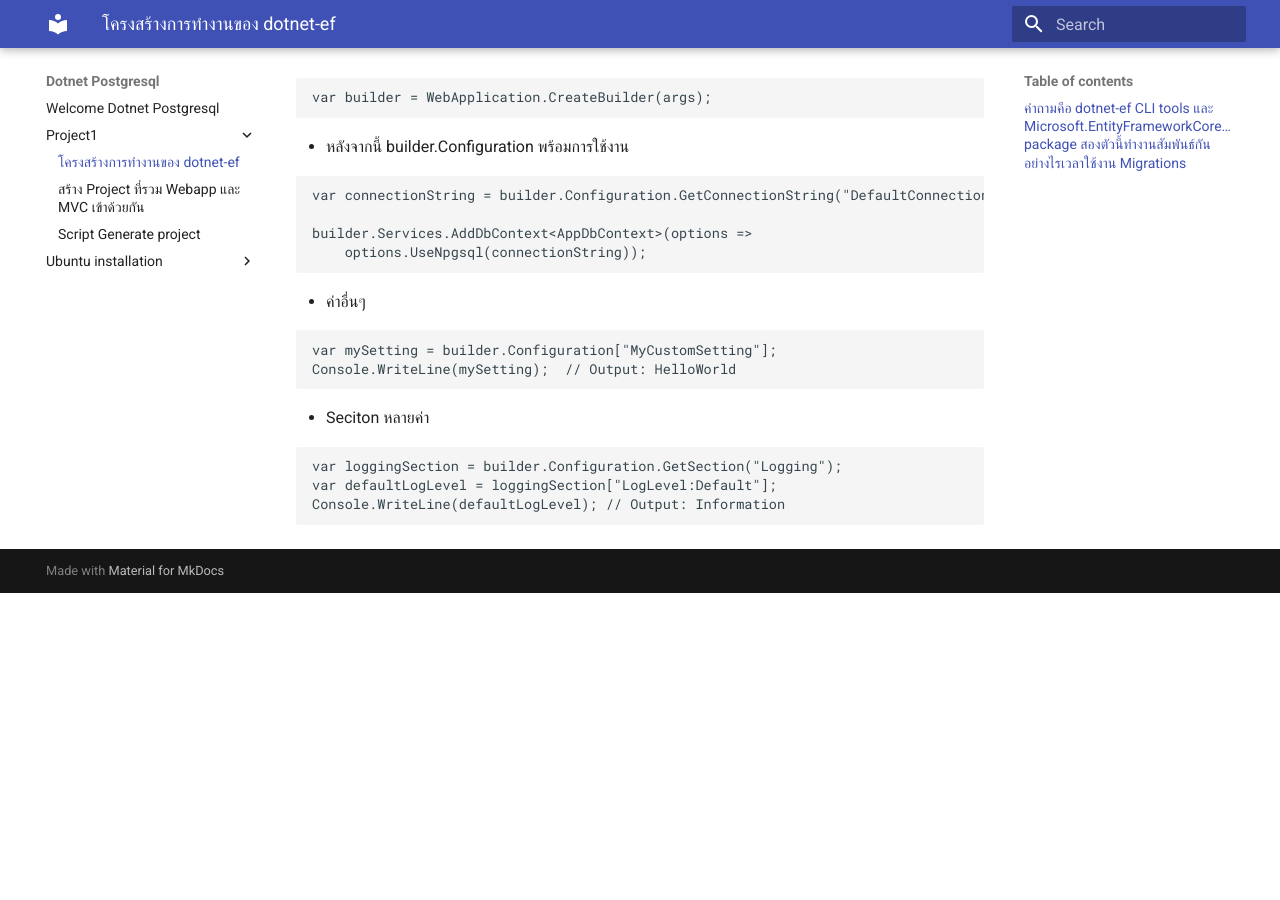
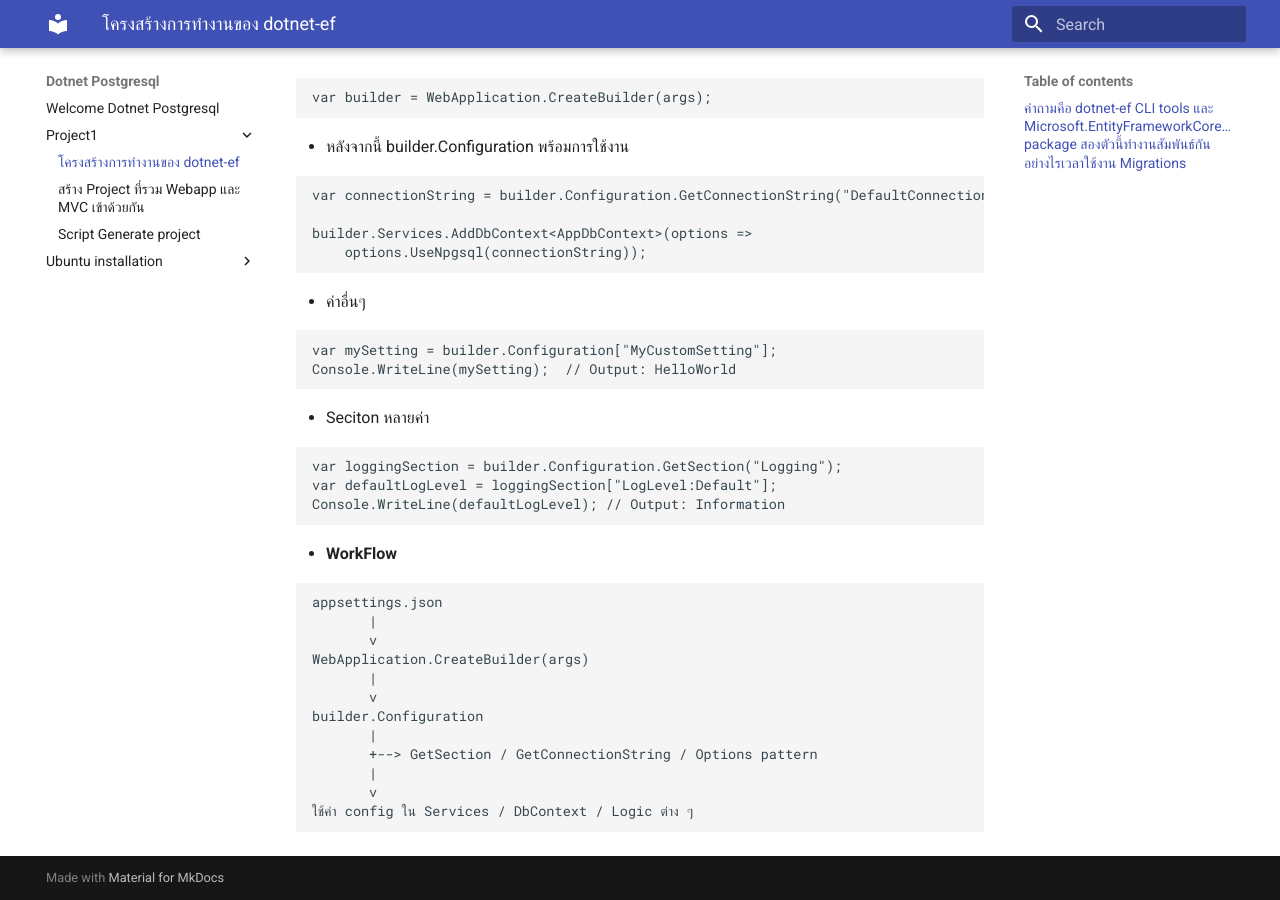
Before and after one commit to thaicodeorg/dotnet-postgresql, an MkDocs documentation site: the page built from docs/Project1/dotnet-ef-arch.md, in a window 1280 px wide and 900 px high, scrolled down 6517 px. Built offline with MkDocs 1.6.1 and Material for MkDocs 9.7.7, drawn with Linux system fonts in a browser that asks for light colours; before the commit the page ends 7110 px from its top, so only the background shows below that.

````diff
--- a/docs/Project1/dotnet-ef-arch.md
+++ b/docs/Project1/dotnet-ef-arch.md
@@ -289,3 +289,19 @@ var loggingSection = builder.Configuration.GetSection("Logging");
 var defaultLogLevel = loggingSection["LogLevel:Default"];
 Console.WriteLine(defaultLogLevel); // Output: Information
 ```
+
+- **WorkFlow**
+```
+appsettings.json
+       |
+       v
+WebApplication.CreateBuilder(args)
+       |
+       v
+builder.Configuration
+       |
+       +--> GetSection / GetConnectionString / Options pattern
+       |
+       v
+ใช้ค่า config ใน Services / DbContext / Logic ต่าง ๆ
+```
````
Also changed, not shown: docs/Project1/project1.md (+3 -10 lines).
